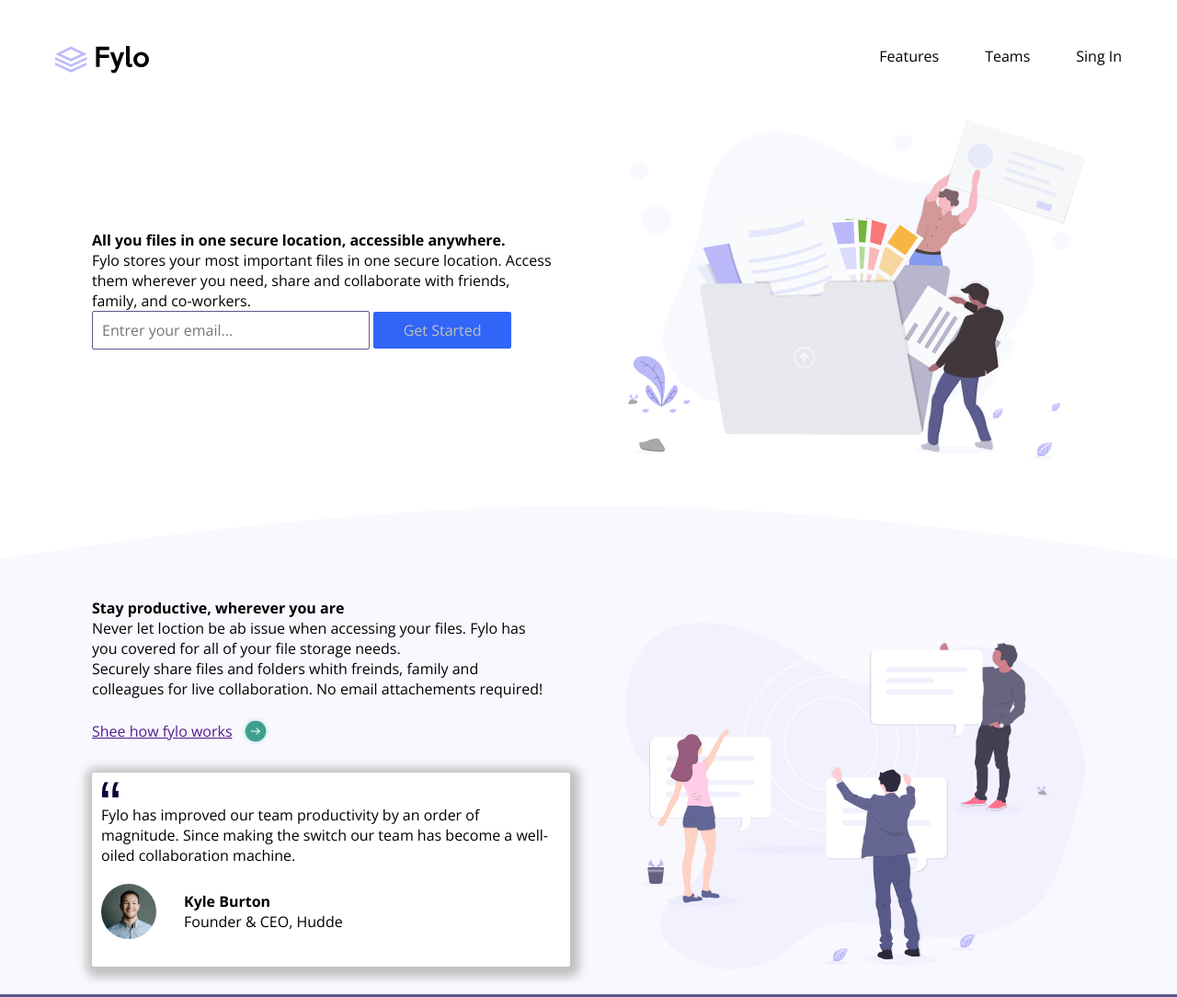
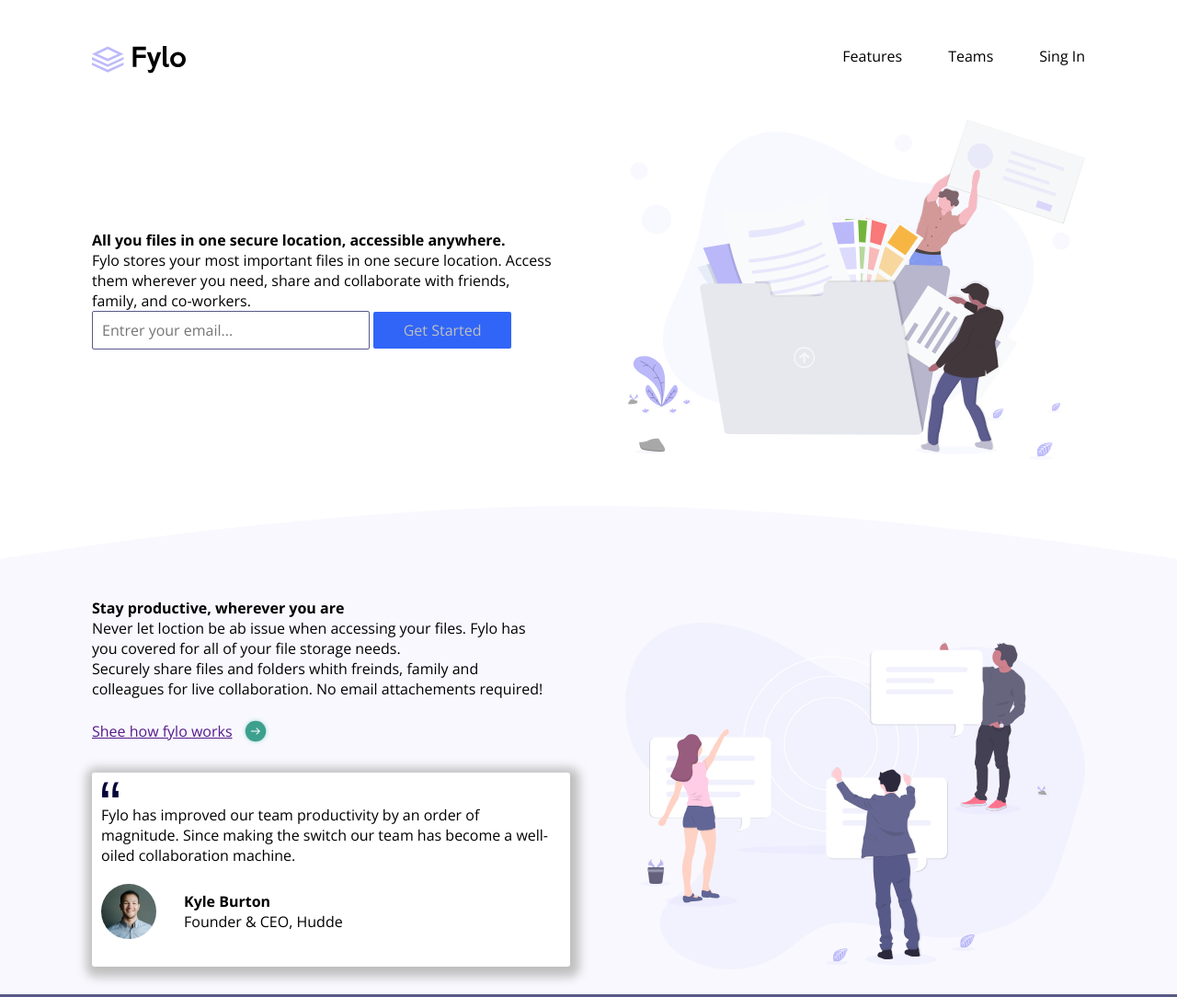
Before and after one commit to rjezra/projet-web, a plain HTML site: page pages/landing.html in a window 1280 px wide. Shown: the top 1084 px of the page at 92% size. Drawn offline with nearby package versions, Linux system fonts and the light colour scheme.

Commit message:
projet marge forme

```diff
--- a/styles/index.css
+++ b/styles/index.css
@@ -13,7 +13,7 @@ body {
 }
 
 header {
-    padding: 0 60px;
+    padding: 0 100px;
     display: grid;
     grid-template-columns: 1fr 2fr;
     align-content: center;
```
